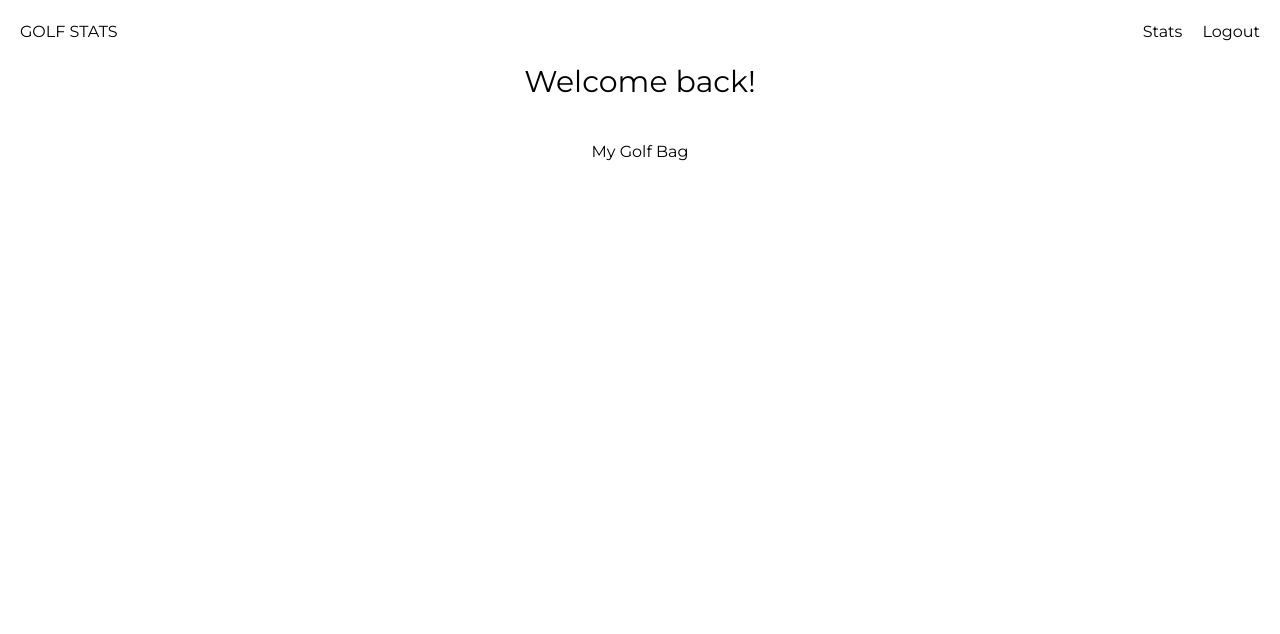
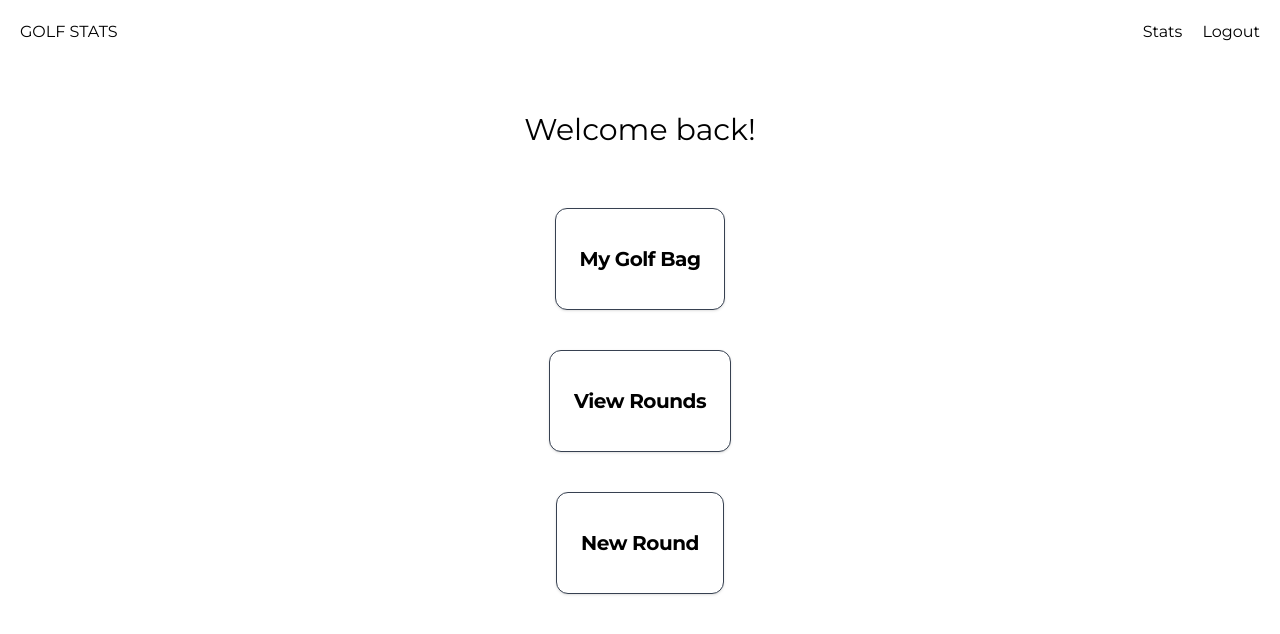
Before and after one commit to rickyjasso/golf-stats-app, a React (Vite) app in the folder client/: page /player in a window 1280 px wide. Shown: the top 634 px of the page. Built offline with nearby package versions, Linux system fonts and the light colour scheme; sample sign-in values are in the browser's storage.

Commit message:
basic card /player styling

```diff
--- /dev/null
+++ b/client/src/components/card/card.jsx
@@ -0,0 +1,14 @@
+import React from 'react'
+import {Link} from 'react-router-dom'
+
+const Card = (props) => {
+  return (
+    <Link to={props.linkTo}>
+    <div className="flex-col mx-3 my-5 p-6 bg-white border rounded-xl shadow border-gray-700 h-full flex items-center">
+      <h1 className="my-3 text-xl font-bold tracking-tight text-black relative">{props.body}</h1>
+    </div>
+  </Link>
+  )
+}
+
+export default Card
--- a/client/src/pages/player/index.jsx
+++ b/client/src/pages/player/index.jsx
@@ -1,11 +1,14 @@
 import React from 'react'
+import Card from '../../components/card/card'
 import {Link} from 'react-router-dom'
 
 const Player = () => {
   return (
-    <div className='px-5 flex flex-col justify-center items-center'>
+    <div className='px-5 my-12 flex flex-col justify-center items-center'>
       <h1 className='text-3xl mb-10'>Welcome back!</h1>
-      <Link to="/golfbag">My Golf Bag</Link>
+      <Card linkTo='/golfbag' body='My Golf Bag' />
+      <Card linkTo='/golfbag' body='View Rounds' />
+      <Card linkTo='/golfbag' body='New Round' />
     </div>
   )
 }
```
